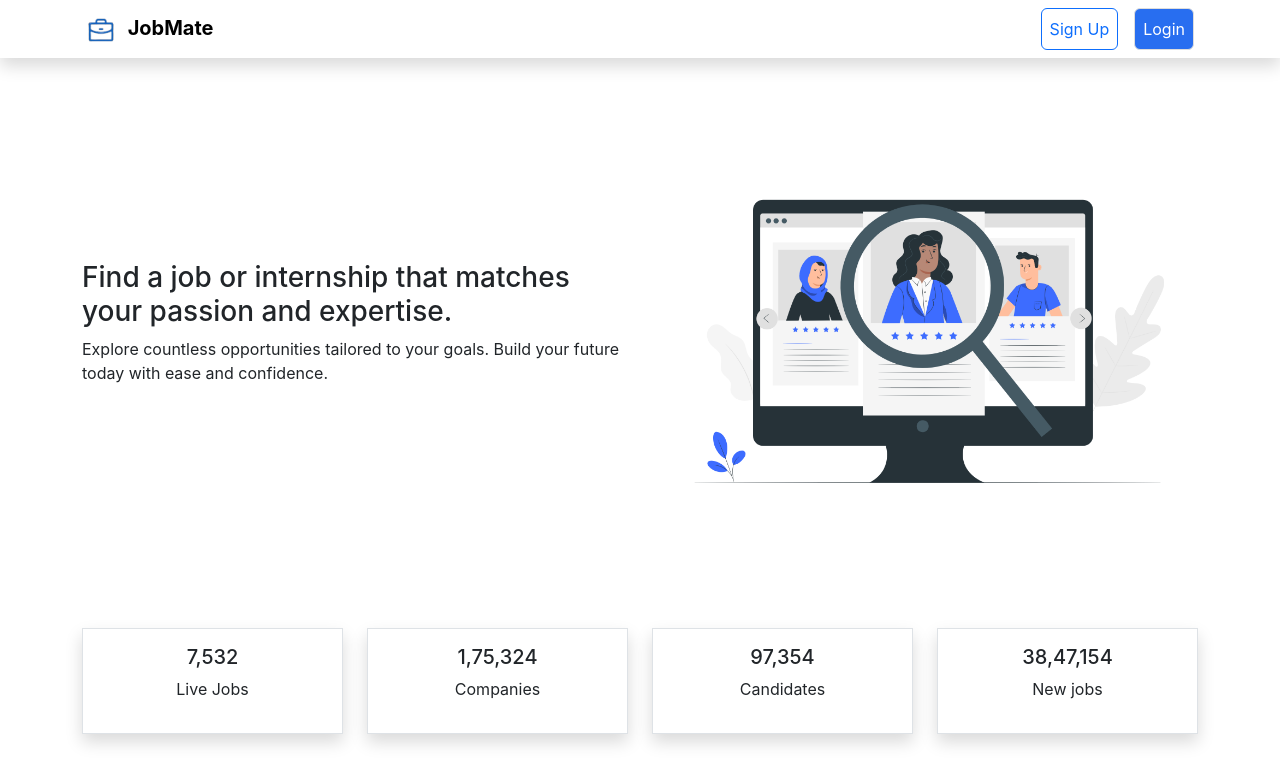
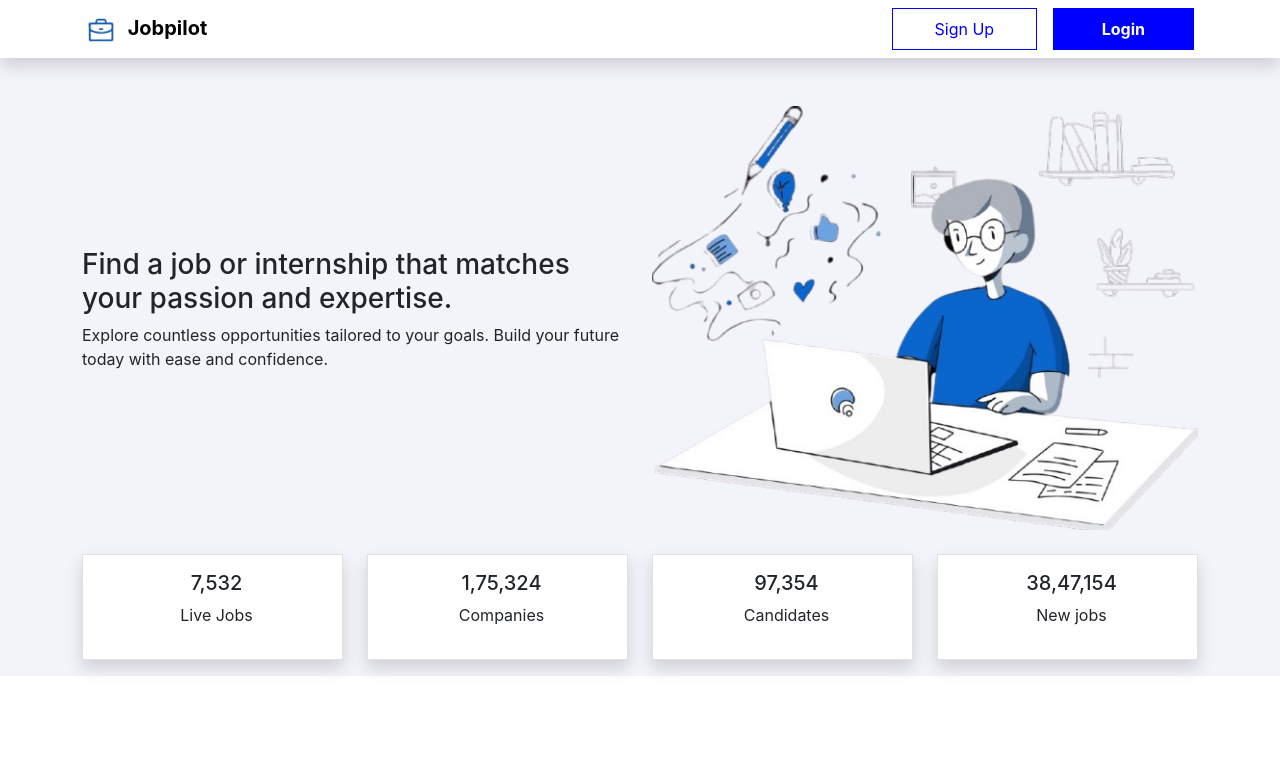
Before and after one commit to HafsaTimenzay/Fined_Job, a React (Create React App) app: page / in a window 1280 px wide. Shown: the top 784 px of the page. Built offline with nearby package versions, Linux system fonts and the light colour scheme.

Commit message:
add home.jsx

```diff
--- a/src/App.js
+++ b/src/App.js
@@ -4,13 +4,18 @@ import Navbar from "./componentNavBar/navbar";
 import Home from "./pages/Home";
 import SignUp from "./pages/SignUp";
 import Login from "./pages/Login";
+import './style/home.css'
 
 const App = () => {
   return (
     <Router>
-      <Navbar />
+
       <Routes>
-      <Route path="/" element={<Home />} />
+      <Route path="/" element={
+        <div className="home">
+        <Navbar />
+       <Home />
+        </div>} />
         <Route path="/signup" element={<SignUp />} />
         <Route path="/login" element={<Login />} />
       </Routes>
--- a/src/componentNavBar/navbar.jsx
+++ b/src/componentNavBar/navbar.jsx
@@ -2,7 +2,7 @@ import React from "react";
 import { Link } from "react-router-dom";
 import "bootstrap/dist/css/bootstrap.min.css";
 import Logo from "../images/Logo1.png";
-import '../navbar.css';
+import '../style/navbar.css';
 
 const Navbar = () => {
   return (
@@ -11,7 +11,7 @@ const Navbar = () => {
         <div className="navbar-brand">
           <img src={Logo} alt="Logo" style={{ height: "30px", marginRight: "6px" }} />
           <Link to='/' style={{ textDecoration: "none", color: "inherit" }}>
-            <span> <b>JobMate</b></span>
+            <span> <b>Jobpilot</b></span>
           </Link>
         </div>
         <button
@@ -27,13 +27,13 @@ const Navbar = () => {
         </button>
         <div className="collapse navbar-collapse" id="navbarNav">
           <ul className="navbar-nav ms-auto">
-            <li className="nav-item">
-              <Link to="/signup" className="nav-link text-primary btn border border-primary p-2 me-3 rounded" aria-label="Sign up">
+            <li className="nav-item signup me-3">
+              <Link to="/signup" className="signup" >
                 Sign Up
               </Link>
             </li>
-            <li className="nav-item">
-              <Link to="/login" className="nav-link btn btn-primary text-white p-2 rounded" aria-label="Login">
+            <li className="nav-item login">
+              <Link to="/login" className="login" >
                 Login
               </Link>
             </li>
--- a/src/pages/Home.jsx
+++ b/src/pages/Home.jsx
@@ -1,9 +1,9 @@
 import React from "react";
-import HomImage from "../images/home.png";
+import HomImage from "../images/HomeIma.png";
 
 const Home = () => {
   return (
-    <div className="container ">
+    <div className="container mt-5">
       <div className="row align-items-center">
         <div className="col-md-6">
           <h3>
@@ -22,33 +22,49 @@ const Home = () => {
       <div className="row mt-4">
         <div className="col-md-3 col-12 mb-3">
           <div className="bg-white border shadow p-3 text-center">
+            <div className="d-flex justify-content-center align-items-center">
+              <i className="fa-solid fa-briefcase" style={{ color: 'blue', fontSize: '30px' }}></i>
+              <div className="ms-2">
                 <h5>7,532</h5>
-           {/* icon */}
                 <p>Live Jobs</p>
+              </div>
+            </div>
           </div>
         </div>
 
         <div className="col-md-3 col-12 mb-3">
           <div className="bg-white border shadow p-3 text-center">
+            <div className="d-flex justify-content-center align-items-center">
+              <i className="fa-regular fa-building" style={{color: 'blue', fontSize: '30px' }}></i>
+              <div className="ms-2">
                 <h5>1,75,324</h5>
-            {/* icone */}
                 <p>Companies</p>
+              </div>
+            </div>
           </div>
         </div>
 
         <div className="col-md-3 col-12 mb-3">
           <div className="bg-white border shadow p-3 text-center">
+            <div className="d-flex justify-content-center align-items-center">
+              <i className="fa-solid fa-users" style={{ color: 'blue', fontSize: '30px' }}></i>
+              <div className="ms-2">
                 <h5>97,354</h5>
-            {/*icon */}
                 <p>Candidates</p>
+              </div>
+            </div>
           </div>
         </div>
 
         <div className="col-md-3 col-12 mb-3">
           <div className="bg-white border shadow p-3 text-center">
+            <div className="d-flex justify-content-center align-items-center">
+              <i className="fa-solid fa-briefcase" style={{ color: 'blue',fontSize: '30px' }}></i>
+              <div className="ms-2">
                 <h5>38,47,154</h5>
-            {/* icone */}
                 <p>New jobs</p>
+              </div>
+            </div>
           </div>
         </div>
       </div>
--- /dev/null
+++ b/src/style/home.css
@@ -0,0 +1,3 @@
+.home{
+    background-color: rgb(243, 243, 250);
+  }
--- /dev/null
+++ b/src/style/navbar.css
@@ -0,0 +1,42 @@
+
+.btn-white {
+    background-color: white;
+    border: 1px solid #ddd;
+    color: blue;
+    text-decoration: none;
+  }
+  .btn-white:hover {
+    background-color: #f8f9fa;
+  }
+  .btn-primary {
+    background-color: rgb(40, 110, 240);
+    color: white;
+    border: 1px solid #ddd;
+    text-decoration: none;
+
+  }
+  .login:hover {
+    background-color: #36ca31;
+  }
+  .nav-item {
+    font-size: 1rem;
+    display: inline-block;
+    text-align: center;
+    border: blue 1px solid;
+    gap: 2;
+  }
+  .login{
+    padding: 0.5rem 1.5rem;
+    background-color: blue;
+    color: white;
+    text-decoration: none;
+    font-weight: bold;
+
+  }
+  .signup{
+    padding: 0.5rem 1.3rem;
+    background-color: white;
+    color: blue;
+    text-decoration: none;
+
+  }
```
Also changed, not shown: src/pages/Login.jsx (line endings or trailing spaces), src/pages/SignUp.jsx (line endings or trailing spaces). Lines whose indentation alone changed are shown as unchanged.
